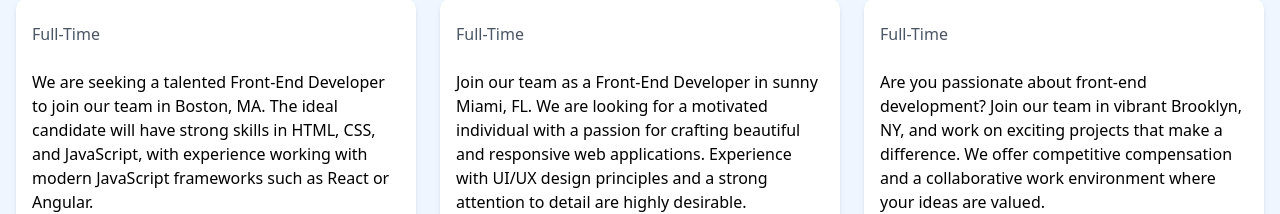
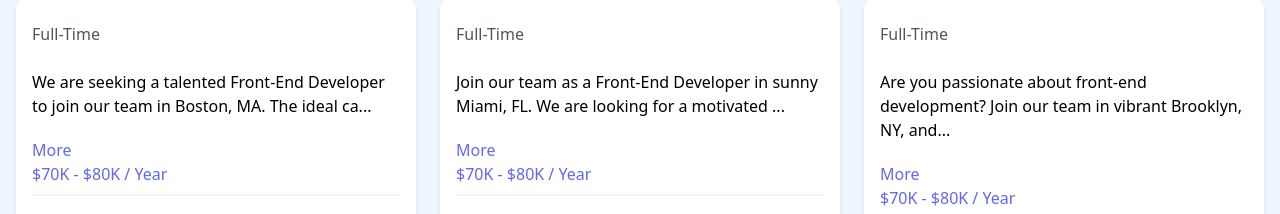
Before and after one commit to KHAN-FAIZ-AYUB/react-crash-app, a React (Create React App) app: page / in a window 1280 px wide. Shown: the part 687-901 px from the top of the page. Built offline with nearby package versions, Linux system fonts and the light colour scheme.

Commit message:
updating component

```diff
--- a/src/components/JobListing.js
+++ b/src/components/JobListing.js
@@ -1,6 +1,13 @@
-import React from "react";
+import React, { useState } from "react";
 
 const JobListing = ({ job }) => {
+  const [showFullDescription, setShowFullDescription] = useState(false);
+
+  let description = job.description;
+
+  if (!showFullDescription) {
+    description = description.substring(0, 90) + "...";
+  }
   return (
     <div className="bg-white rounded-xl shadow-md relative">
       <div className="p-4">
@@ -9,7 +16,14 @@
           <h3 className="text-xl font-bold">{job.titles}</h3>
         </div>
 
-        <div className="mb-5">{job.description}</div>
+        <div className="mb-5">{description}</div>
+
+        <button
+          onClick={() => setShowFullDescription((prevState) => !prevState)}
+          className="text-indigo-500 bm-5 hover:text-indigo-60"
+        >
+          {showFullDescription ? "Less" : "More"}
+        </button>
 
         <h3 className="text-indigo-500 mb-2">{job.salary} / Year</h3>
 
```
